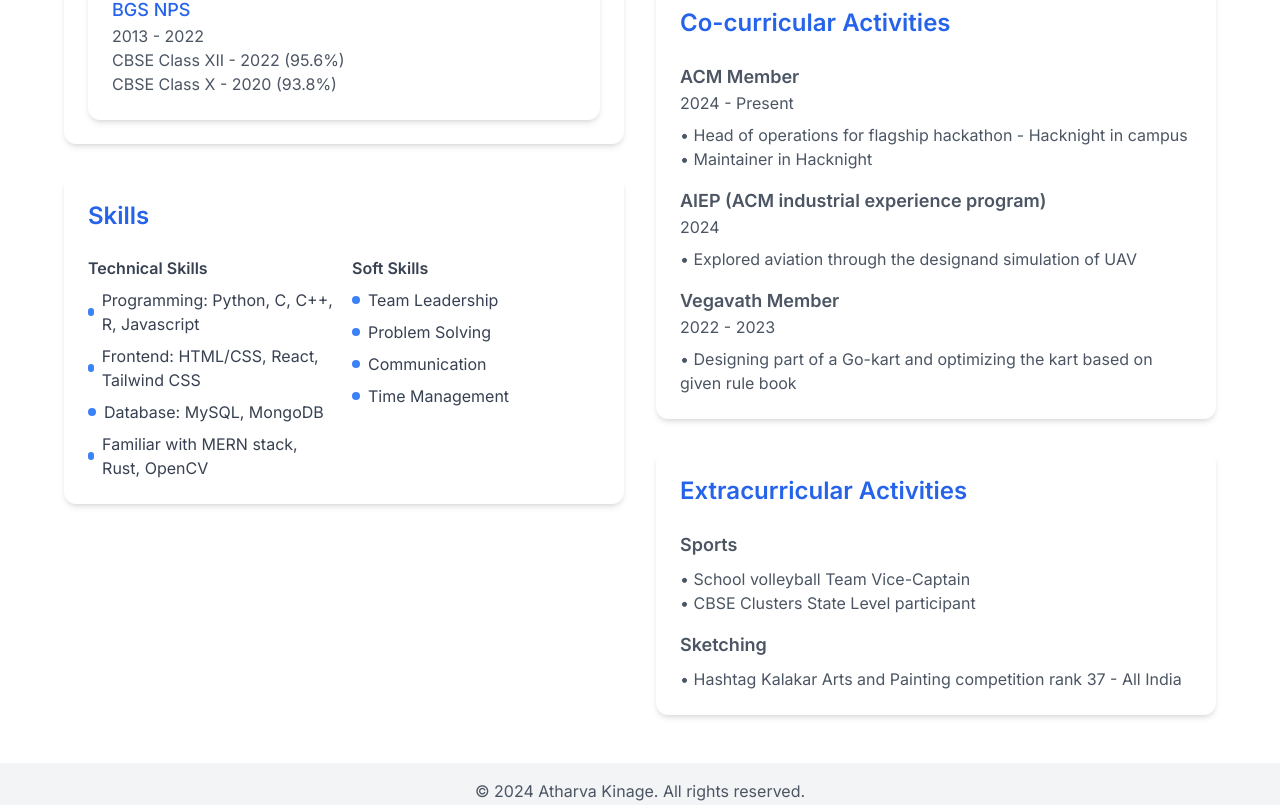
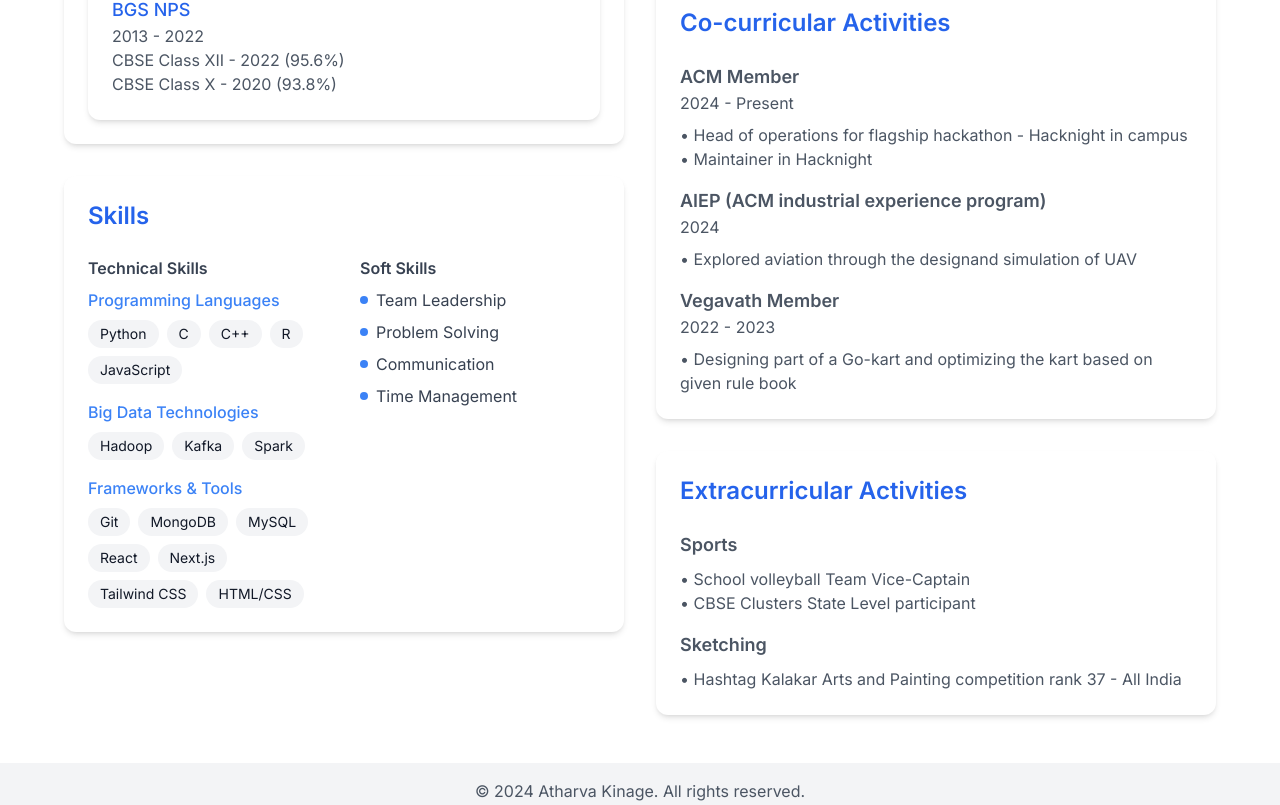
Before and after one commit to atharvakinage/my-portfolio, a Next.js app: page /about in a window 1280 px wide. Shown: the part 597-1402 px from the top of the page. Built offline with nearby package versions, Linux system fonts and the light colour scheme.

Commit message:
Update technical skills in about page

```diff
--- a/src/app/about/page.js
+++ b/src/app/about/page.js
@@ -34,27 +34,49 @@ export default function About() {
 
           <div className="bg-white dark:bg-white rounded-xl shadow-md p-6 hover:shadow-lg hover:scale-105 transition-all duration-300 ease-in-out">
             <h2 className="text-2xl font-semibold mb-6 text-blue-600">Skills</h2>
-            <div className="grid grid-cols-2 gap-4">
+            <div className="grid md:grid-cols-2 gap-8">
               <div>
-                <h3 className="text-gray-700 font-semibold mb-2">Technical Skills</h3>
-                <ul className="space-y-2">
-                  <li className="text-gray-700 flex items-center">
-                    <span className="w-2 h-2 bg-blue-500 rounded-full mr-2"></span>
-                    Programming: Python, C, C++, R, Javascript
-                  </li>
-                  <li className="text-gray-700 flex items-center">
-                    <span className="w-2 h-2 bg-blue-500 rounded-full mr-2"></span>
-                    Frontend: HTML/CSS, React, Tailwind CSS
-                  </li>
-                  <li className="text-gray-700 flex items-center">
-                    <span className="w-2 h-2 bg-blue-500 rounded-full mr-2"></span>
-                    Database: MySQL, MongoDB
-                  </li>
-                  <li className="text-gray-700 flex items-center">
-                    <span className="w-2 h-2 bg-blue-500 rounded-full mr-2"></span>
-                    Familiar with MERN stack, Rust, OpenCV
-                  </li>
-                </ul>
+              <h3 className="text-gray-700 font-semibold mb-2">Technical Skills</h3>
+                <div className="space-y-4">
+                  <div>
+                    <h4 className="text-blue-500 dark:text-blue-400 font-medium mb-2">Programming Languages</h4>
+                    <div className="flex flex-wrap gap-2">
+                      {['Python', 'C', 'C++', 'R', 'JavaScript'].map((skill) => (
+                        <span key={skill} className="px-3 py-1 bg-gray-100 dark:bg-gray-700 rounded-full text-sm">
+                          {skill}
+                        </span>
+                      ))}
+                    </div>
+                  </div>
+                  <div>
+                    <h4 className="text-blue-500 dark:text-blue-400 font-medium mb-2">Big Data Technologies</h4>
+                    <div className="flex flex-wrap gap-2">
+                      {['Hadoop', 'Kafka', 'Spark'].map((skill) => (
+                        <span key={skill} className="px-3 py-1 bg-gray-100 dark:bg-gray-700 rounded-full text-sm">
+                          {skill}
+                        </span>
+                      ))}
+                    </div>
+                  </div>
+                  <div>
+                    <h4 className="text-blue-500 dark:text-blue-400 font-medium mb-2">Frameworks & Tools</h4>
+                    <div className="flex flex-wrap gap-2">
+                      {[
+                        'Git',
+                        'MongoDB',
+                        'MySQL',
+                        'React',
+                        'Next.js',
+                        'Tailwind CSS',
+                        'HTML/CSS'
+                      ].map((skill) => (
+                        <span key={skill} className="px-3 py-1 bg-gray-100 dark:bg-gray-700 rounded-full text-sm">
+                          {skill}
+                        </span>
+                      ))}
+                    </div>
+                  </div>
+                </div>
               </div>
               <div>
                 <h3 className="text-gray-700 font-semibold mb-2">Soft Skills</h3>
```
